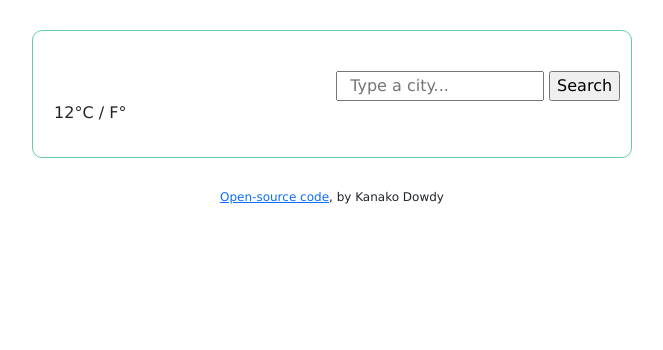
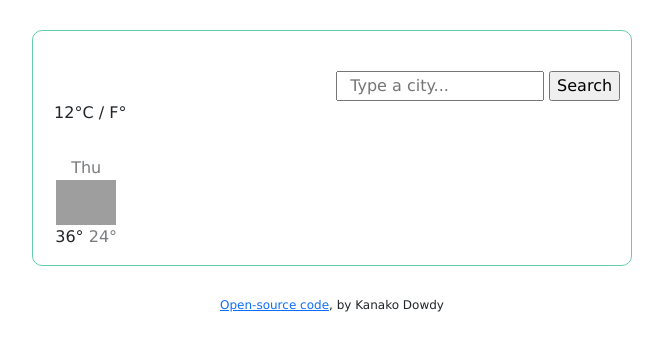
Before and after one commit to kanakodowdy/weather-app, a plain HTML site: page index.html in a window 1280 px wide. Shown: the whole page, without its empty margins (308-971 px from the left). Drawn offline with nearby package versions, Linux system fonts and the light colour scheme; no server answers; grey boxes are pictures that could not be loaded.

Commit message:
added a forecast structure

```diff
--- a/index.html
+++ b/index.html
@@ -51,6 +51,23 @@
             </ul>
           </div>
         </div>
+
+        <div class="weather-forecast">
+          <div class="row">
+            <div class="col-2">
+              <div class="weather-forecast-date">Thu</div>
+              <img
+                src="http://openweathermap.org/img/wn/03d@2x.png"
+                alt=""
+                width="60"
+              />
+              <div class="weather-forecast-temperature">
+                <span class="weather-forecast-temperature-max">36°</span>
+                <span class="weather-forecast-temperature-min">24°</span>
+              </div>
+            </div>
+          </div>
+        </div>
       </div>
       <p>
         <a href="https://github.com/kanakodowdy/weather-app" target="_block"
--- a/style.css
+++ b/style.css
@@ -22,3 +22,16 @@ ul {
 li:first-letter {
   text-transform: capitalize;
 }
+
+.weather-forecast {
+  margin-top: 15px;
+  text-align: center;
+}
+
+.weather-forecast-date {
+  opacity: 0.6;
+}
+
+.weather-forecast-temperature-min {
+  opacity: 0.6;
+}
```
